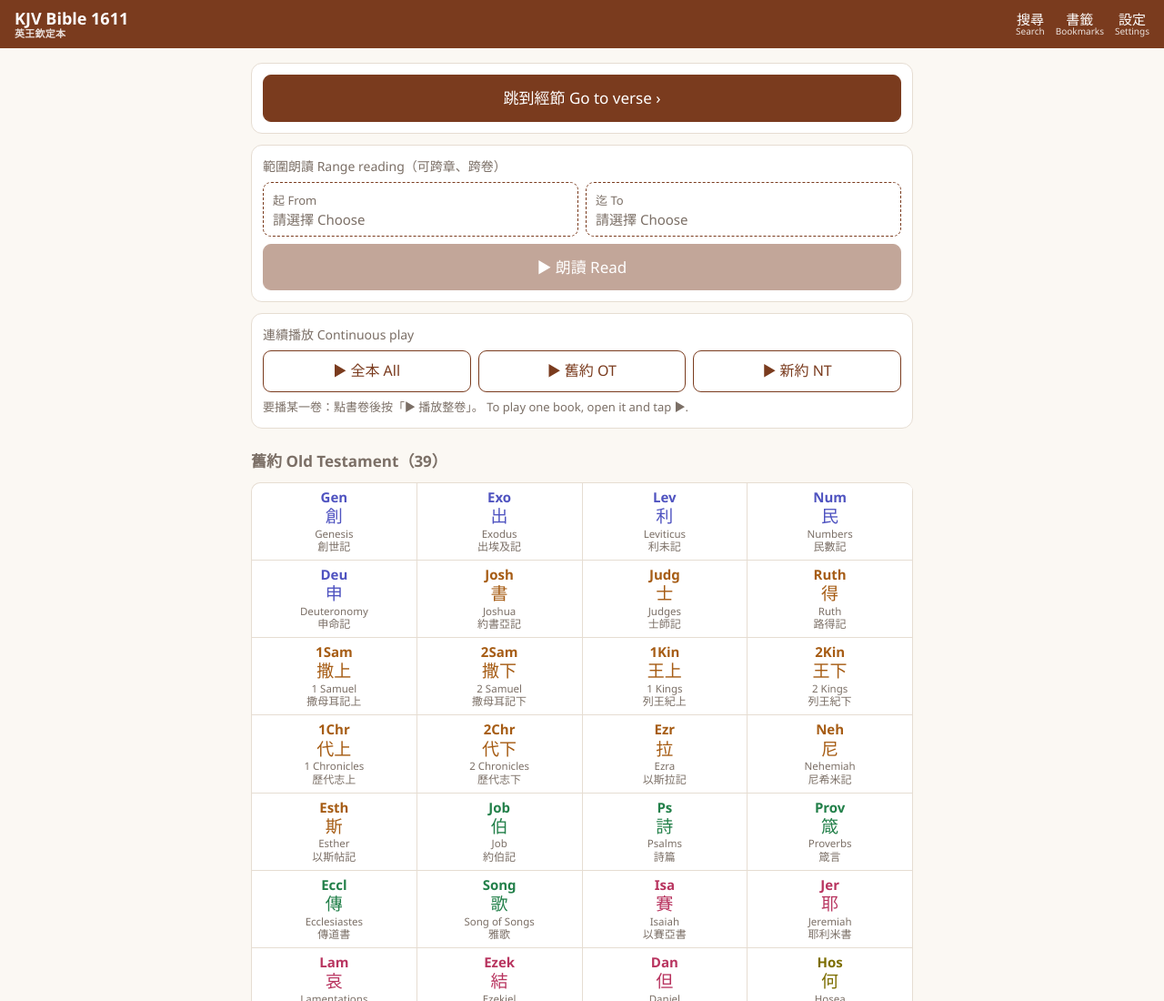
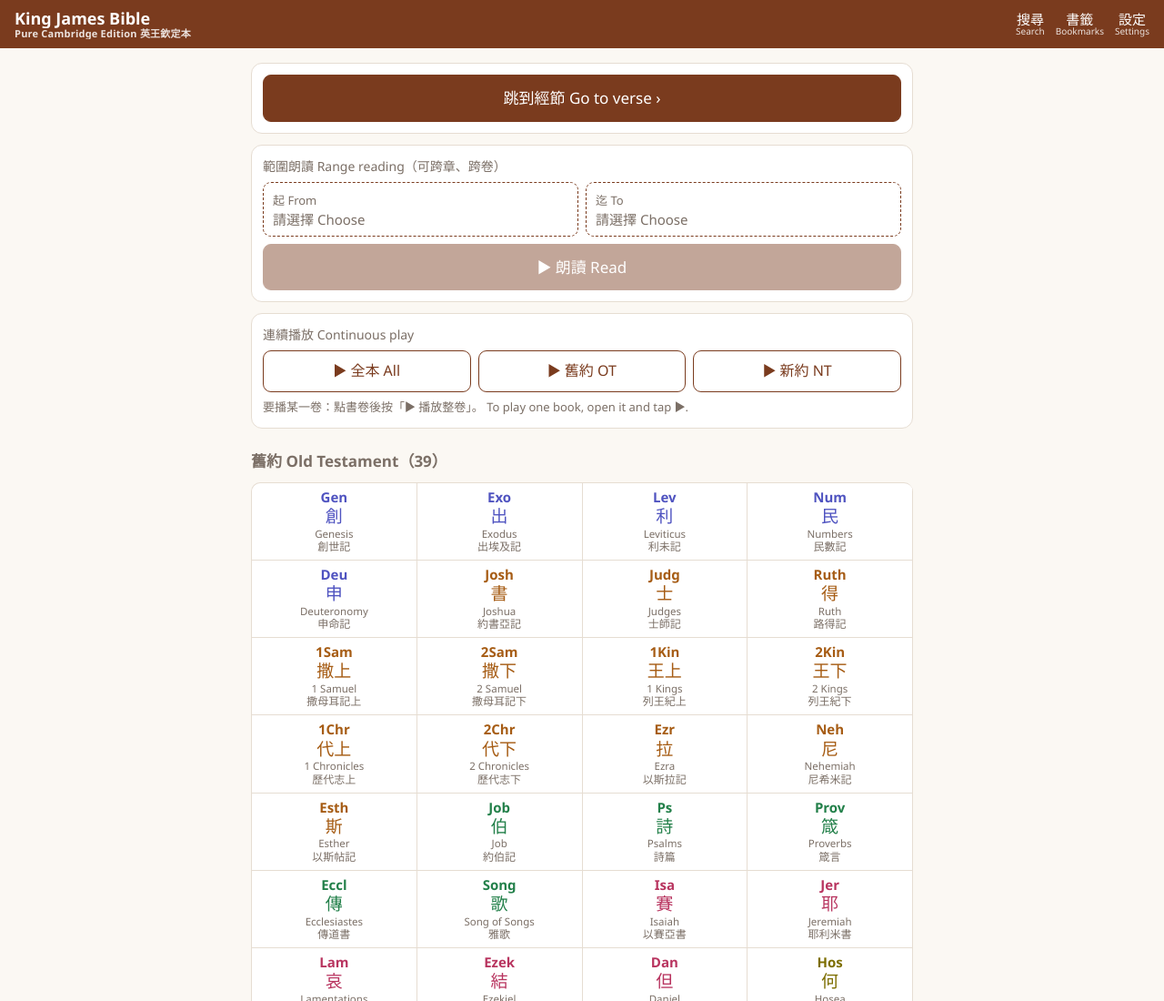
Before and after one commit to kjvpce/kjvpce.github.io, a plain HTML site: page index.html in a window 1280 px wide. Shown: the top 1100 px of the page at 91% size. Drawn offline with Linux system fonts and the light colour scheme.

Commit message:
Add files via upload

```diff
--- a/index.html
+++ b/index.html
@@ -3,7 +3,7 @@
 <head>
 <meta charset="utf-8">
 <meta name="viewport" content="width=device-width, initial-scale=1, viewport-fit=cover">
-<title>KJV Bible 1611</title>
+<title>King James Bible Pure Cambridge Edition</title>
 <meta name="description" content="King James Version (1611, Pure Cambridge Edition) with verse-by-verse read-aloud. 英王欽定本聖經，每節可朗讀。">
 <meta name="theme-color" content="#7a3b1e">
 <link rel="manifest" href="manifest.webmanifest">
@@ -16,7 +16,7 @@
 <body>
 <header class="topbar">
   <div class="brandbox">
-    <a href="#/" class="brand" aria-label="Home 回首頁"><span class="brand-zh" lang="en">KJV Bible 1611</span><span class="brand-en">英王欽定本</span></a>
+    <a href="#/" class="brand" aria-label="Home 回首頁"><span class="brand-zh" lang="en">King James Bible</span><span class="brand-en"><span lang="en">Pure Cambridge Edition</span> 英王欽定本</span></a>
     <span id="hint" class="hint" hidden>長按經節可複製 Long-press to copy</span>
   </div>
   <nav class="topnav">
```
